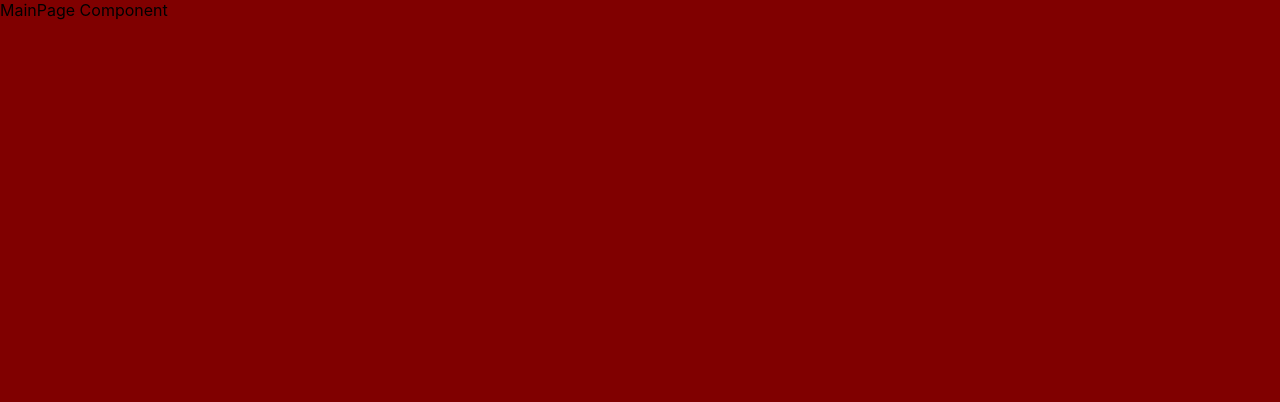
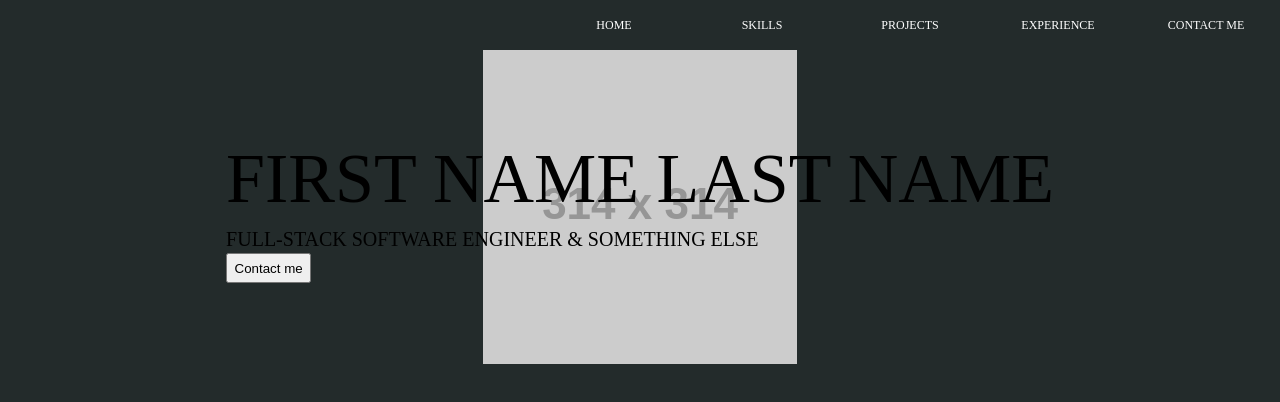
Before and after one commit to neonseal/portfolio, a React (Create React App) app: page / in a window 1280 px wide. Shown: the top 402 px of the page. Built offline with nearby package versions, Linux system fonts and the light colour scheme.

Commit message:
feat: Setup main landing page
Add placeholder image, name text, description, and contact button.

Refs PW-4

```diff
--- a/src/components/MainPage/MainPage.module.scss
+++ b/src/components/MainPage/MainPage.module.scss
@@ -1,5 +1,73 @@
 .container {
     width: 100vw;
     height: 100vh;
-    background-color: maroon;
+    background: #232B2B;
 }
+
+.header {
+    padding-left: 540px;
+    height: 50px;
+    display: grid;
+    grid-template-columns: 1fr 1fr 1fr 1fr 1fr;
+    justify-content: space-evenly;
+    justify-items: center;
+    align-content: space-evenly;
+    align-items: center;
+}
+
+.header_link {
+    display: flex;
+    align-items: center;
+    justify-content: center;
+    min-width: 40px;
+    height: 20px;
+    padding: 10px 10px;
+    background-color: transparent;
+    border-radius: 10px;
+    text-transform: uppercase;
+    font-family: 'Nunito';
+    font-style: normal;
+    font-weight: 400;
+    font-size: 12px;
+    line-height: 16px;
+    color: white;
+}
+
+.header_link:hover {
+    background-color: aqua;
+    color: black;
+}
+
+.intro {
+    z-index: 4;
+    display: flex;
+    flex-direction: column;
+    justify-content: center;
+    align-items: center;
+    font-family: 'Nunito';
+    font-style: normal;
+
+    .intro_text {
+        position: absolute;
+        display: flex;
+        flex-direction: column;
+        justify-content: center;
+        align-content: center;
+        .name {
+            position: relative;
+            font-size: 70px;
+            line-height: 95px;
+        }
+        .description {
+            position: relative;
+            font-size: 20px;
+            line-height: 27px;
+        }
+
+        button {
+            width: 85px;
+            height: 30px;
+        }
+    }
+
+}
--- a/src/components/MainPage/MainPage.tsx
+++ b/src/components/MainPage/MainPage.tsx
@@ -2,10 +2,28 @@ import styles from "./MainPage.module.scss";
 
 import React, { FC } from "react";
 
-interface MainPageProps {}
+interface MainPageProps { }
+
+interface HeaderLink {name: string}
+
+const headerLinks: HeaderLink[] = [{name: 'Home'}, {name: 'Skills'}, {name: 'Projects'}, {name: 'Experience'}, {name: 'Contact Me'}]
 
 const MainPage: FC<MainPageProps> = () => (
-  <div className={styles.container}>MainPage Component</div>
+  <div className={styles.container}>
+    <div className={styles.header}>
+      {headerLinks.map((link) => {
+        return (<span className={styles.header_link}>{link.name}</span>)
+      })}
+    </div>
+    <div className={styles.intro}>
+      <img className={styles.intro_image} src='https://via.placeholder.com/314' alt="Interesting"/>
+      <div className={styles.intro_text}>
+        <div className={styles.name}>FIRST NAME LAST NAME</div>
+        <div className={styles.description}>FULL-STACK SOFTWARE ENGINEER & SOMETHING ELSE</div>
+        <button>Contact me</button>
+      </div>
+    </div>
+  </div>
 );
 
 export default MainPage;
```
Also changed, not shown: package.json (+5 -2 lines), 1 other file (tests, documents, lock files or other folders).
